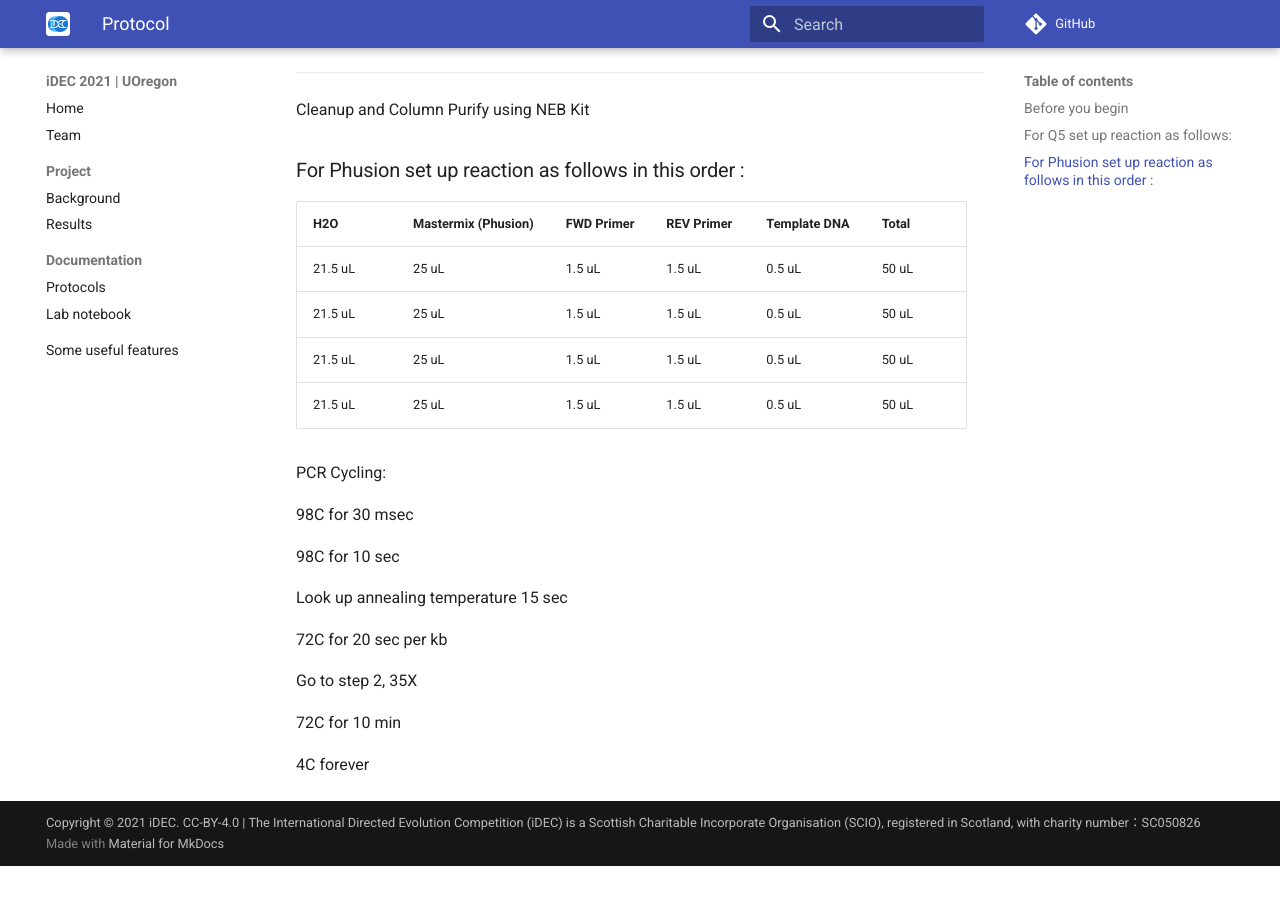
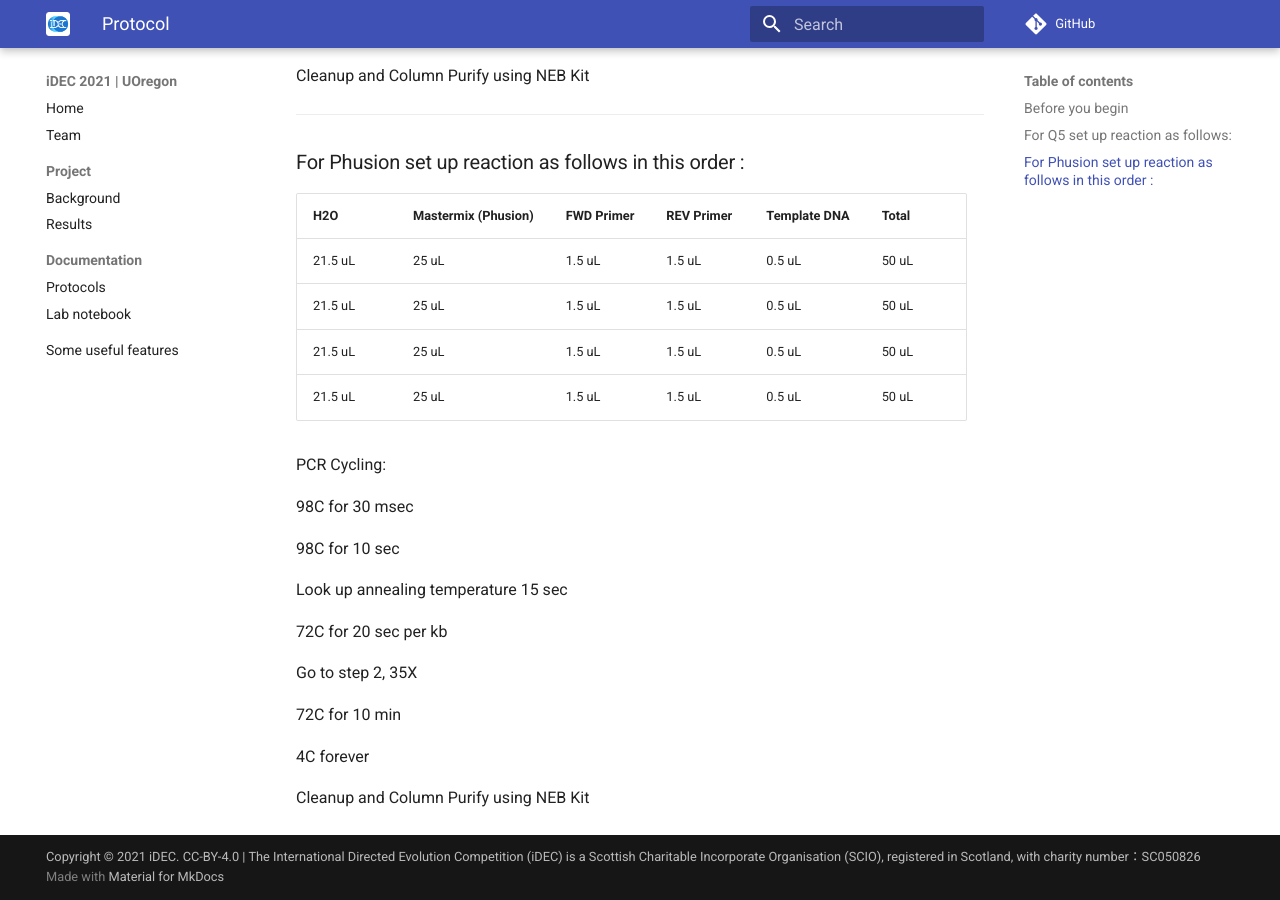
Before and after one commit to idec2021/UOregon, an MkDocs documentation site: the page built from docs/documentation/PCR protocol.md, in a window 1280 px wide and 900 px high, scrolled down 921 px. Built offline with MkDocs 1.6.1 and Material for MkDocs 9.7.7, drawn with Linux system fonts in a browser that asks for light colours; comment, search, counter and statistics services are not loaded; before the commit the page ends 1787 px from its top, so only the background shows below that.

Commit message:
Update PCR protocol.md

```diff
--- a/docs/documentation/PCR protocol.md
+++ b/docs/documentation/PCR protocol.md
@@ -29,9 +29,10 @@ Go to step 2, 35X
 
 12C forever
 
+Cleanup and Column Purify using NEB Kit
+
 ------------------------------------------------------------------------------------
 
-Cleanup and Column Purify using NEB Kit
 
 ### For Phusion set up reaction as follows in this order :
 | H2O | Mastermix (Phusion) | FWD Primer | REV Primer | Template DNA | Total |
@@ -56,3 +57,5 @@ Go to step 2, 35X
 72C for 10 min
 
 4C forever
+
+Cleanup and Column Purify using NEB Kit
```
